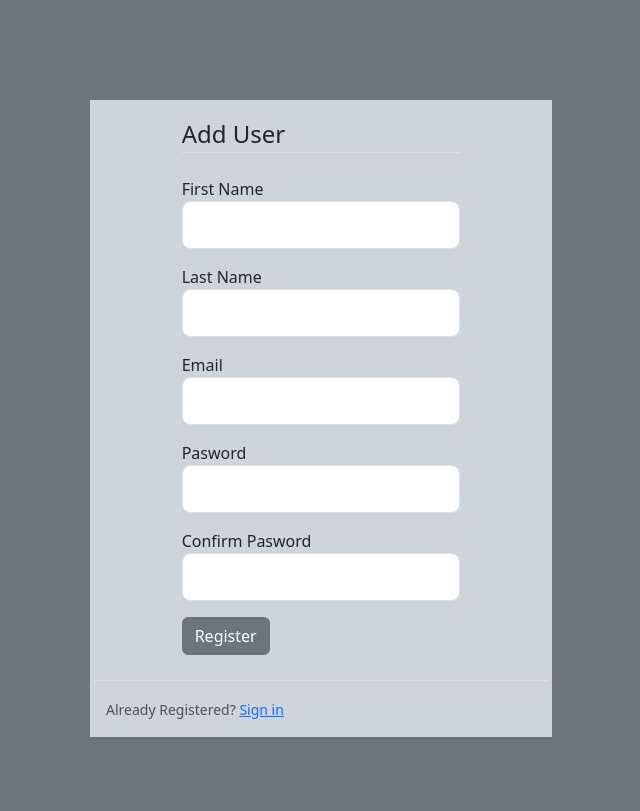
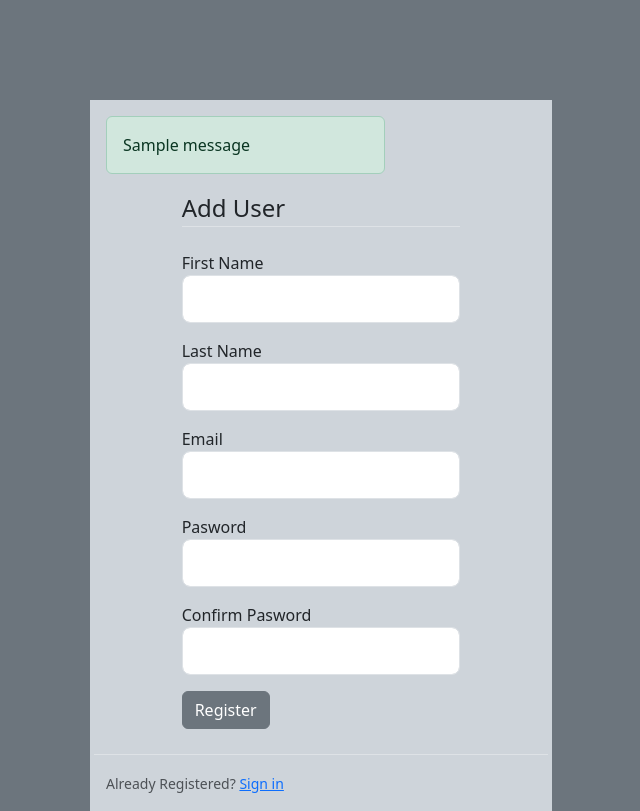
Before and after one commit to natashamalam/UserDirectoryV2, a Flask app: page / in a window 1280 px wide. Shown: the part 56-867 px from the top of the page, without its empty margins (319-959 px from the left). Before the commit the page ends 793 px from the top, so only its background shows below. Run offline with Flask 3, Linux system fonts and the light colour scheme; tables that the repository leaves empty hold one stand-in row (values such as "Sample post"); one stand-in notice (Sample message) is shown.

Commit message:
adding some chances

```diff
--- a/templates/register.html
+++ b/templates/register.html
@@ -2,6 +2,19 @@
 
 {% block content %}
 <div class="container w-75 p-3 bg-dark-subtle">
+    <div class="row">
+        <div class="col-md-8">
+            {% with messages = get_flashed_messages(with_categories=true) %}
+            {% if messages %}
+                {% for category, message in messages %}
+                <div class="alert alert-{{ category }}">
+                    {{ message }}
+                </div>
+                {% endfor %}
+            {% endif %}
+            {% endwith %}
+        </div>
+    </div>
     <div class="row">
         <div class="col"></div>
         <div class="col-8">
```
